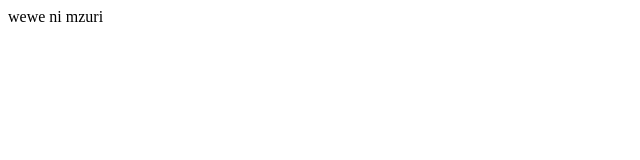
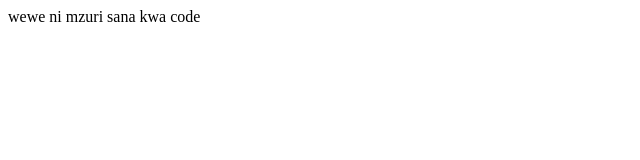
Before and after one commit to anyelwisye-coder/web, a plain HTML site: page about.html in a window 1280 px wide. Shown: the whole page, without its empty margins (0-640 px from the left). Drawn offline with Linux system fonts and the light colour scheme.

Commit message:
Update about.html

```diff
--- a/about.html
+++ b/about.html
@@ -5,6 +5,6 @@
 
   </head>
   <body>
-  	 wewe ni mzuri
+  	 wewe ni mzuri sana kwa code
   </body>
 </html>
```
